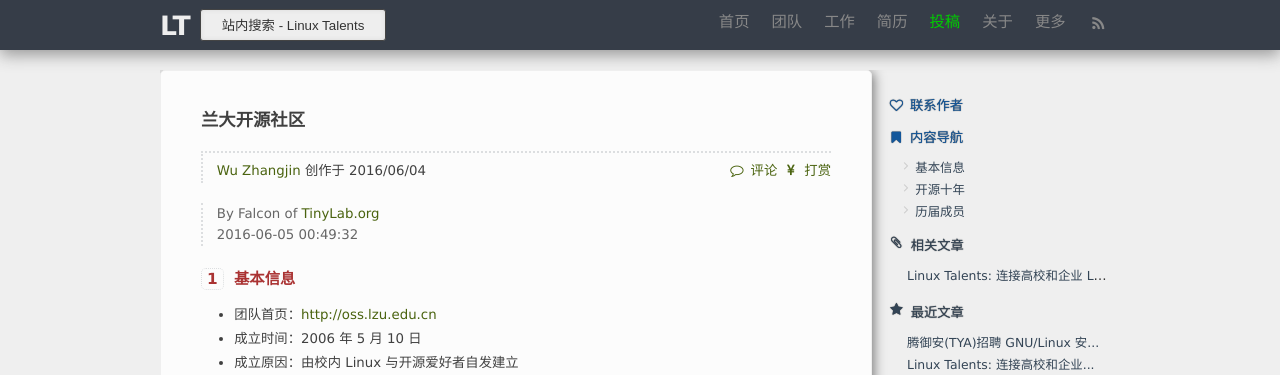
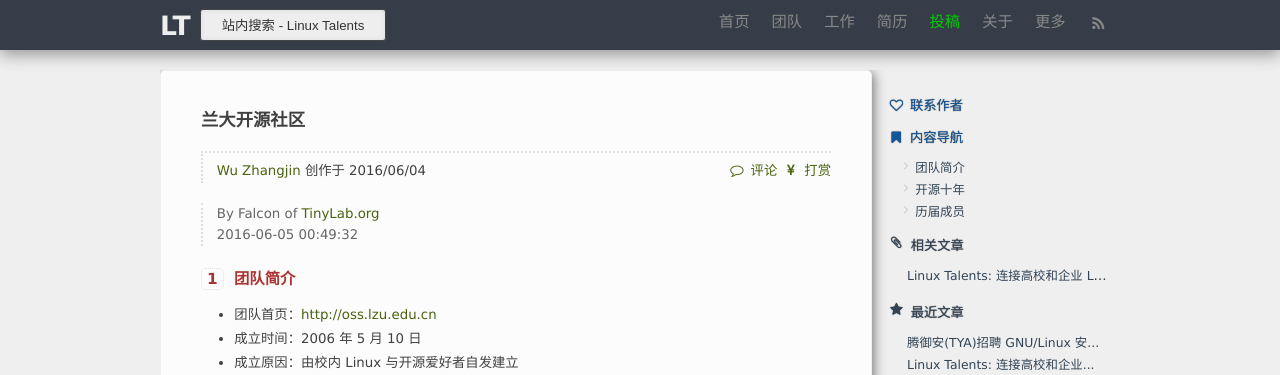
Before and after one commit to lzufalcon/linux-talents.github.io, a Jekyll site: the page built from _posts/2016-06-04-00-49-32-lzuoss.md, in a window 1280 px wide and 900 px high. Shown: the top 375 px of the window. Built offline with Jekyll 4.4.1, drawn with Linux system fonts in a browser that asks for light colours; comment, search, counter and statistics services are not loaded.

Commit message:
post: Update lzuoss
Signed-off-by: Wu Zhangjin <wuzhangjin@gmail.com>

```diff
--- a/_posts/2016-06-04-00-49-32-lzuoss.md
+++ b/_posts/2016-06-04-00-49-32-lzuoss.md
@@ -9,12 +9,14 @@ category:
   - 开源社区
 tags:
   - 兰州大学
+  - 兰大开源社区
+  - LZUOSS
 ---
 
 > By Falcon of [TinyLab.org](http://tinylab.org)
 > 2016-06-05 00:49:32
 
-## 基本信息
+## 团队简介
 
 * 团队首页：<http://oss.lzu.edu.cn>
 * 成立时间：2006 年 5 月 10 日
```
